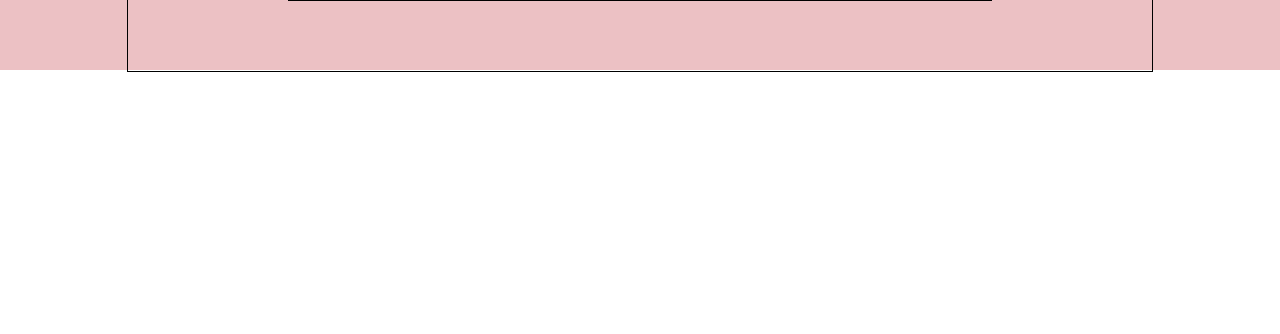
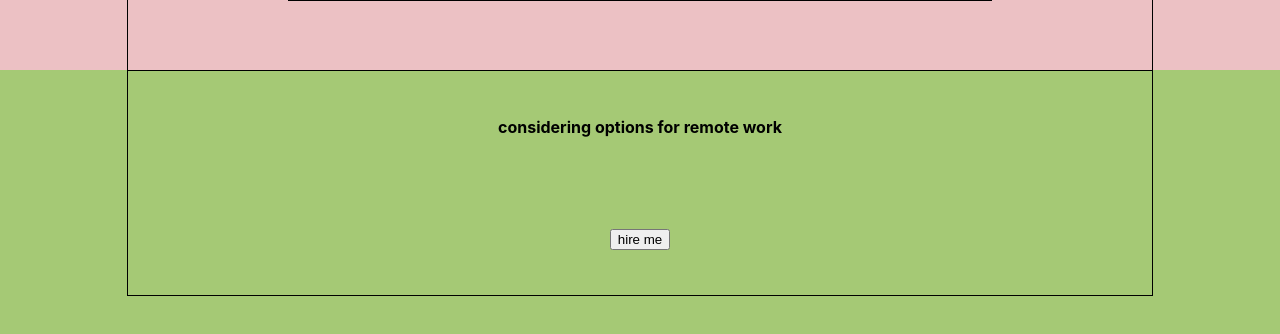
Before and after one commit to Paul-Bel/Portfolio, a React (Create React App) app: page / in a window 1280 px wide. Shown: the part 2410-2744 px from the top of the page. Before the commit the page ends 2482 px from the top, so only its background shows below. Built offline with nearby package versions, Linux system fonts and the light colour scheme.

Commit message:
five stagy

```diff
--- a/src/App.tsx
+++ b/src/App.tsx
@@ -4,6 +4,7 @@ import {Header} from "./Header/Header";
 import {Main} from "./Main/Main";
 import {Skills} from "./Skills/Skills";
 import {My_works} from "./MyWorks/My_works";
+import {Work_remotely} from "./common/Work_remotely/Work_remotely";
 
 function App() {
     return (
@@ -12,6 +13,7 @@ function App() {
             <Main/>
             <Skills/>
             <My_works/>
+            <Work_remotely/>
         </div>
     );
 }
--- a/src/MyWorks/My_work.tsx
+++ b/src/MyWorks/My_work.tsx
@@ -1,5 +1,4 @@
 import s from './My_works.module.css'
-import stylesContainer from "../common/styles/Container.module.css";
 
 type WorkPropsType = { title: string, about: string }
 
--- /dev/null
+++ b/src/common/Work_remotely/Work_remotely.module.css
@@ -0,0 +1,24 @@
+.block {
+    height: 35vh;
+    background-color: #a5c975;
+
+}
+
+.container {
+    width: 80%;
+    margin: 0 auto;
+    border: 1px solid;
+    text-align: center;
+    min-height: 80%;
+    display: flex;
+    flex-direction: column;
+    justify-content: space-around;
+}
+
+.title {
+    font-weight: bold;
+}
+
+.click {
+
+}
--- /dev/null
+++ b/src/common/Work_remotely/Work_remotely.tsx
@@ -0,0 +1,22 @@
+import React from "react";
+import stylesContainer from '../styles/Container.module.css'
+import s from './Work_remotely.module.css'
+
+export const Work_remotely = () => {
+
+
+    return (
+        <div className={s.block}>
+            <div className={s.container}>
+                <div className={s.title}>
+                    considering options for remote work
+                </div>
+                <div className={s.click}>
+<button>hire me</button>
+                </div>
+
+
+            </div>
+        </div>
+    )
+}
```
Also changed, not shown: src/Contacts/Contacts.tsx (added, +12 -0 lines), src/Contacts/Contacts.module.css (added).
